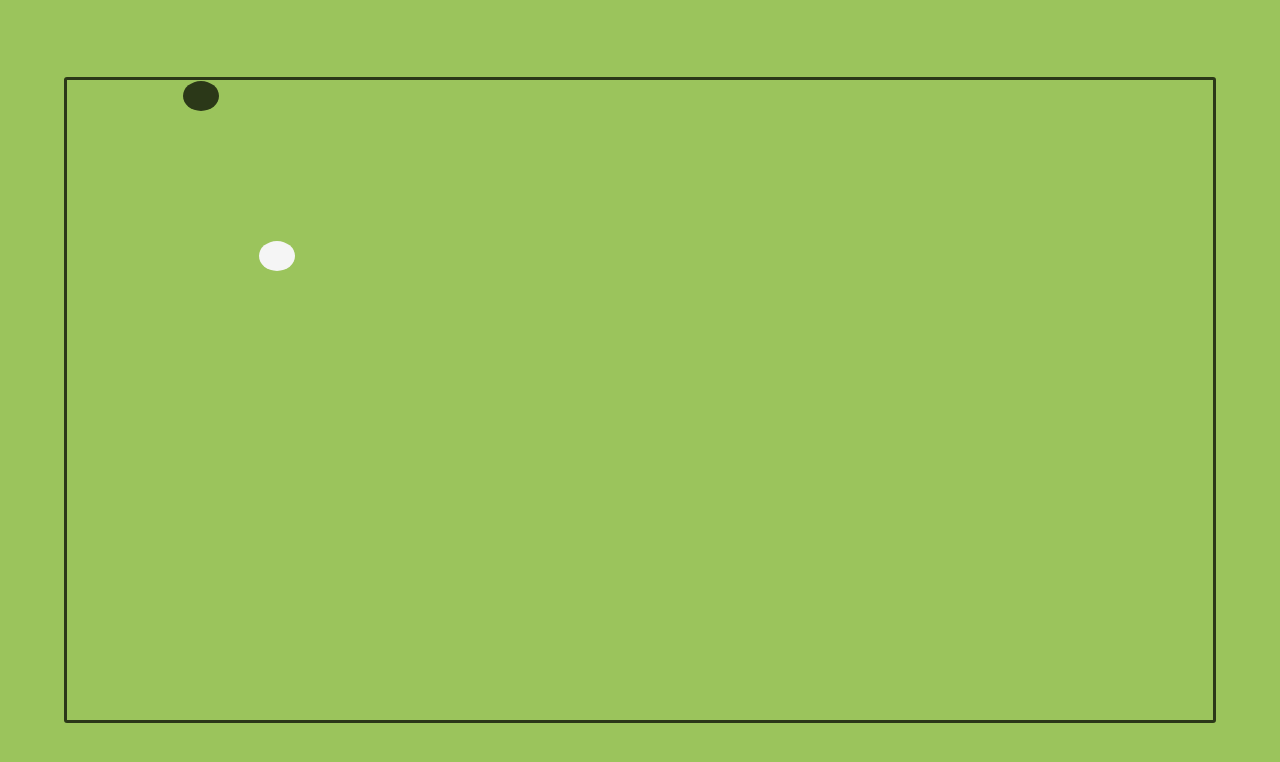
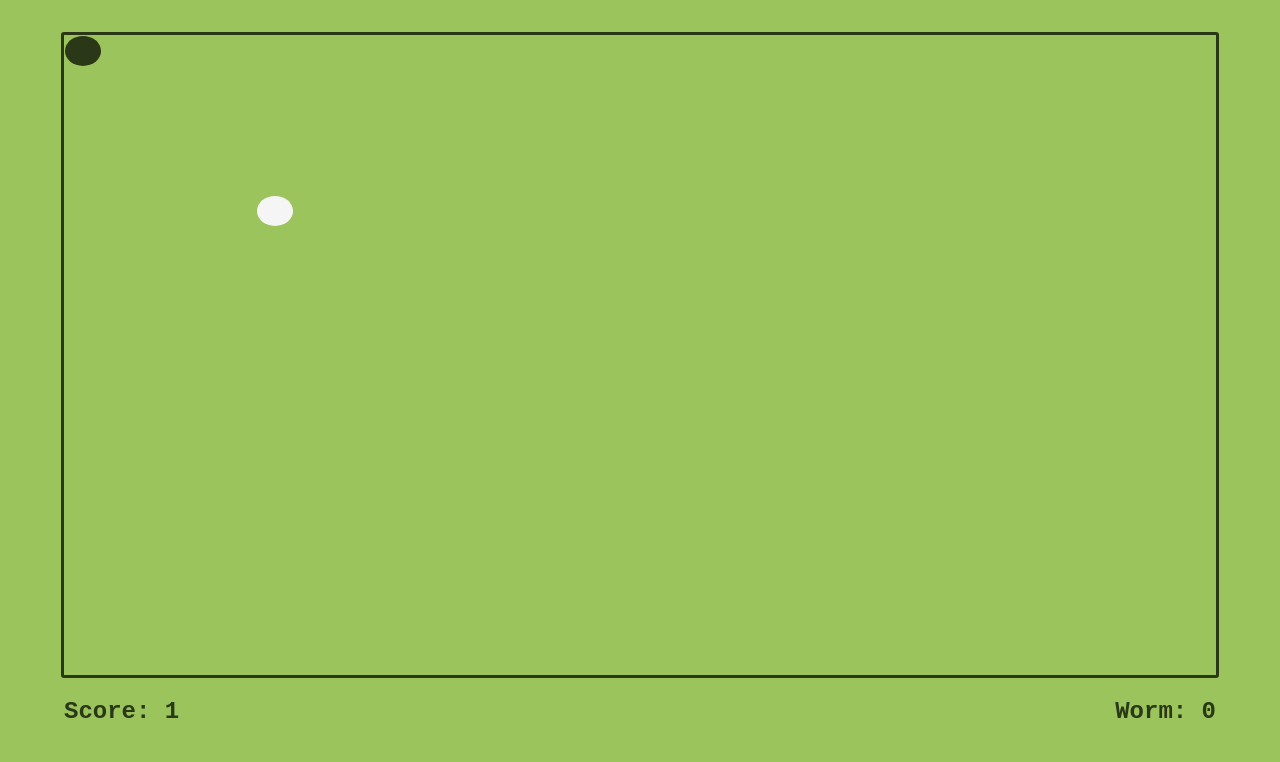
Before and after one commit to Exter-dg/snake_game, a React (Create React App) app in the folder snake_game/: page / in a window 1280 px wide. Shown: the top 762 px of the page. Built offline with nearby package versions, Linux system fonts and the light colour scheme.

Commit message:
Add score and level info

```diff
--- a/snake_game/src/App.css
+++ b/snake_game/src/App.css
@@ -1,10 +1,20 @@
 .game-box {
+	margin-top: 2rem !important;
 	display: flex !important;
 	flex-direction: column !important;
 	height: 80% !important;
-	flex-grow: 1;
+	width: 100% !important;
+	/* flex-grow: 1 !important; */
 	border-radius: 3px;
 	border: 3px solid #2b3818;
+}
+
+.display-text {
+	color: #2b3818 !important;
+	font-size: 24px !important;
+	font-family: monospace !important;
+	font-weight: 600 !important;
+	letter-spacing: 0 !important;
 }
 
 .row {
--- a/snake_game/src/App.js
+++ b/snake_game/src/App.js
@@ -1,16 +1,31 @@
-import { Container } from "@mui/material";
+import { Box, Container, Typography } from "@mui/material";
 import "./App.css";
 import GameBox from "./components/GameBox";
+import { useState } from "react";
 
 function App() {
+	const [score, setScore] = useState(1);
+	const [level, setLevel] = useState(0);
 	return (
 		<Container
 			sx={{
 				height: "100%",
 				display: "flex",
+				flexDirection: "column",
 				alignItems: "center",
 			}}>
-			<GameBox></GameBox>
+			<GameBox setScore={setScore} setLevel={setLevel} score={score}></GameBox>
+			<Box
+				sx={{
+					width: "100%",
+					marginTop: "1rem",
+					display: "flex",
+					justifyContent: "space-between",
+					// border: "1px solid black",
+				}}>
+				<Typography className="display-text">Score: {score}</Typography>
+				<Typography className="display-text">Worm: {level}</Typography>
+			</Box>
 		</Container>
 	);
 }
--- a/snake_game/src/components/GameBox.jsx
+++ b/snake_game/src/components/GameBox.jsx
@@ -1,4 +1,4 @@
-import { Box, Button } from "@mui/material";
+import { Box } from "@mui/material";
 import React, { useEffect, useState } from "react";
 
 const rows = 20;
@@ -10,14 +10,14 @@ const keys = {
 	ArrowRight: { x: 0, y: 1 },
 };
 let interval;
-let intervalDuration = 200;
+let intervalDuration = 250;
 
-export default function GameBox() {
+export default function GameBox({ setScore, setLevel, score }) {
 	const [checked, setChecked] = useState([]);
 	const [snakeHead, setSnakeHead] = useState({ x: 0, y: 0 });
 	const [status, setStatus] = useState(true);
 	const [food, setFood] = useState({ x: 5, y: 5 });
-	const [direction, setDirection] = useState({ x: 0, y: 1 });
+	const [direction, setDirection] = useState({ x: 0, y: 0 });
 
 	useEffect(() => {
 		window.addEventListener("keydown", handleKeyDown);
@@ -52,7 +52,15 @@ export default function GameBox() {
 
 		// If snake eats new food -> add length
 		if (snakeHead.x === food.x && snakeHead.y === food.y) {
-			// setChecked([...checked, { ...snakeTail }]);
+			// Decrease interval snake length increases
+			if (intervalDuration > 50) intervalDuration -= 10;
+
+			// Set Worm Level
+			if (checked.length % 2 === 0) setLevel(checked.length / 2);
+
+			// Set Score
+			// Less interval time -> More increase in score
+			setScore((prevScore) => prevScore + (1000 - intervalDuration) / 10);
 
 			generateFoodLocation();
 		} else {
@@ -70,12 +78,14 @@ export default function GameBox() {
 
 	useEffect(() => {
 		if (status === false) {
-			alert(`You Lost! Your score is ${checked.length}`);
+			alert(`You Lost! Your score is ${score}`);
 			setChecked([]);
 			setSnakeHead({ x: 0, y: 0 });
 			setStatus(true);
-			setDirection({ x: 0, y: 1 });
-			intervalDuration = 500;
+			setDirection({ x: 0, y: 0 });
+			setLevel(0);
+			setScore(1);
+			intervalDuration = 250;
 		}
 	}, [status]);
 
@@ -98,9 +108,6 @@ export default function GameBox() {
 	};
 
 	const generateFoodLocation = () => {
-		// Decrease interval snake length increases
-		if (intervalDuration > 50) intervalDuration -= 10;
-
 		let x = food.x;
 		let y = food.y;
 
```
